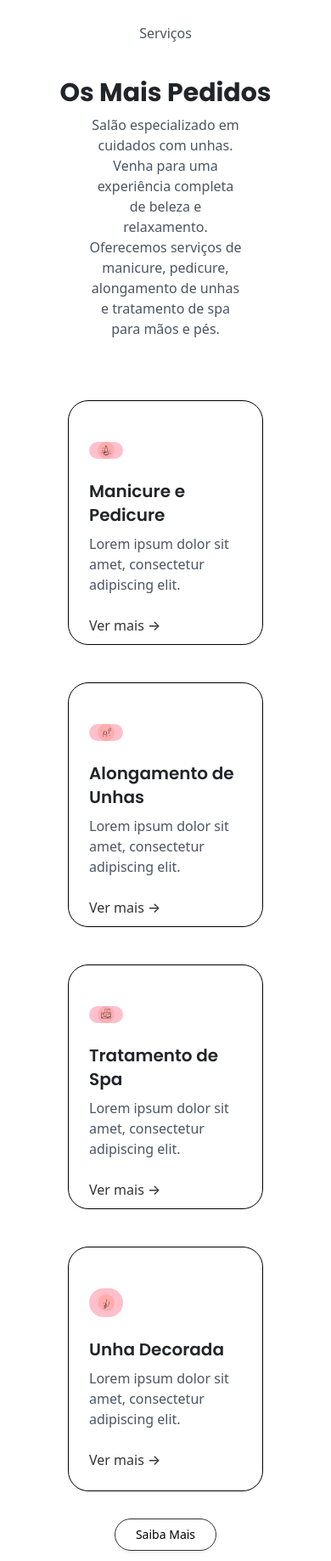
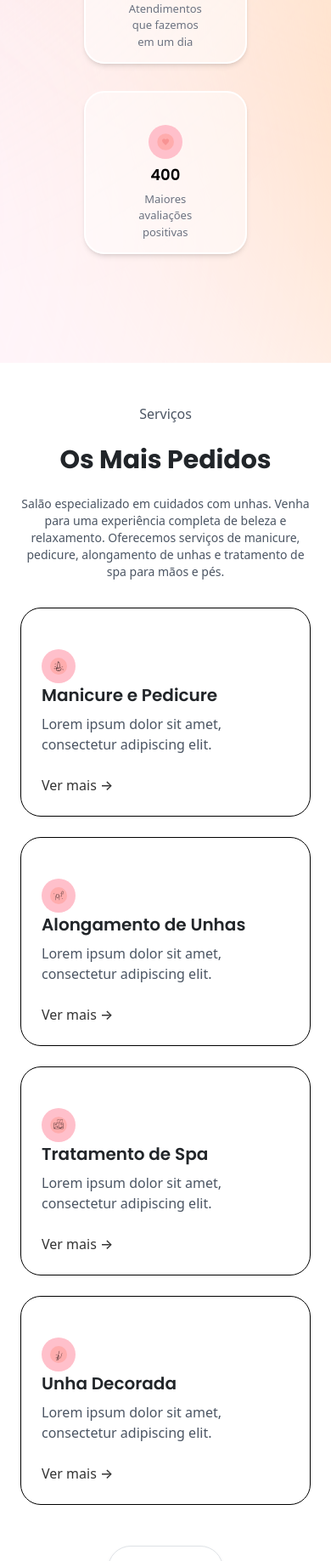
Before and after one commit to nandamyrita/Patty-Nails-1, a Node server app: page / in a window 390 px wide; the page is wider, and only the part inside the window is pictured. Shown: the part 1139-2976 px from the top of that part at 85% size. Run offline with Node 20, Linux system fonts and the light colour scheme; some libraries are stand-ins or nearby versions.

Commit message:
responsividade

```diff
--- a/views/primeira_pagina.handlebars
+++ b/views/primeira_pagina.handlebars
@@ -49,12 +49,15 @@
 </head>
 
 <body class="flex flex-col items-center">
+ <header class="w-full flex justify-center relative z-10">
+    <nav class="bg-transparent w-full px-4 sm:px-8 py-1 flex items-center justify-between text-black shadow-sm absolute">
+      <!-- Logo -->
+      <a href="/" aria-label="Início">
+        <img src="img/logo.svg" alt="Logo Patty Nails" class="h-24">
+      </a>
 
-  <header class="w-full flex justify-center relative z-10">
-    <nav class="bg-transparent w-full px-20 py-1 flex justify-between items-center text-black shadow-sm absolute">
-
-      <!-- Links de navegação -->
-      <div class="flex space-x-6 text-[15px]">
+      <!-- Links de Navegação (Desktop) -->
+      <div class="hidden md:flex space-x-6 text-[15px]">
         <a href="#home" class="hover:underline">Home</a>
         <a href="#mais-pedidos" class="hover:underline">Serviços</a>
         <a href="#sobre" class="hover:underline">Sobre</a>
@@ -62,27 +65,47 @@
         <a href="#bestsellers" class="hover:underline">Bestsellers</a>
       </div>
 
-      <!-- Logo -->
-      <div class="flex-grow flex justify-center items-center">
-        <a href="/" aria-label="Início"><img src="img/logo.svg" alt="Logo Patty Nails" class="h-24 mr-48" /></a>
+      <!-- Botões de Ação -->
+      <div class="hidden md:flex gap-4">
+        <button onclick="window.location.href='/login'" class="relative overflow-hidden text-sm px-6 py-2 border border-gray-400 text-pink-500 bg-white rounded-full transition duration-500 shadow-sm hover:shadow-lg focus:outline-none focus:ring-2 focus:ring-pink-200 group">
+          <span class="absolute inset-0 bg-gradient-to-r from-pink-400 to-pink-200 transform scale-0 group-hover:scale-150 transition-transform duration-500 rounded-full"></span>
+          <span class="relative">Agende Aqui</span>
+        </button>
+        <button onclick="window.location.href='/profile'" class="relative overflow-hidden text-sm px-6 py-2 border border-gray-400 text-pink-500 bg-white rounded-full transition duration-500 shadow-sm hover:shadow-lg focus:outline-none focus:ring-2 focus:ring-pink-200 group">
+          <span class="absolute inset-0 bg-gradient-to-r from-pink-400 to-pink-200 transform scale-0 group-hover:scale-150 transition-transform duration-500 rounded-full"></span>
+          <span class="relative">Meu Perfil</span>
+        </button>
       </div>
 
-      <!-- Botões de Ação -->
-      <div class="flex gap-4">
-        <button onclick="window.location.href='/login'"
-    class="relative overflow-hidden text-sm px-6 py-2 border-1 border-[#333333] text-[#FFC0CB] bg-white rounded-full transition-all duration-500 ease-in-out shadow-sm hover:shadow-lg focus:outline-none focus:ring-2 focus:ring-[#F1A7C0] group">
-    <span class="absolute inset-0 bg-gradient-to-r from-[#FFC0CB] to-[#F1A7C0] transition-transform duration-500 ease-in-out transform scale-0 group-hover:scale-150 rounded-full"></span>
-    <span class="relative text-[#000000] transition-colors duration-150 ease-in-out ">Agende Aqui</span>
+      <!-- Botão Mobile -->
+      <button id="mobile-menu-toggle" class="md:hidden text-black focus:outline-none">
+        <svg class="w-6 h-6" xmlns="http://www.w3.org/2000/svg" fill="none" viewBox="0 0 24 24" stroke="currentColor">
+          <path stroke-linecap="round" stroke-linejoin="round" stroke-width="2" d="M4 6h16M4 12h16M4 18h16" />
+        </svg>
       </button>
+    </nav>
 
-        <button onclick="window.location.href='/profile'"
-    class="relative overflow-hidden text-sm px-6 py-2 border-1 border-[#333333] text-[#FFC0CB] bg-white rounded-full transition-all duration-500 ease-in-out shadow-sm hover:shadow-lg focus:outline-none focus:ring-2 focus:ring-[#F1A7C0] group">
-    <span class="absolute inset-0 bg-gradient-to-r from-[#FFC0CB] to-[#F1A7C0] transition-transform duration-500 ease-in-out transform scale-0 group-hover:scale-150 rounded-full"></span>
-    <span class="relative text-[#000000] transition-colors duration-150 ease-in-out ">Meu Perfil</span>
-</button>
+    <!-- Menu Mobile -->
+    <div id="mobile-menu" class="hidden absolute top-full left-0 w-full bg-white shadow-md md:hidden">
+      <div class="px-4 py-2 space-y-2">
+        <a href="#home" class="block text-sm hover:underline">Home</a>
+        <a href="#mais-pedidos" class="block text-sm hover:underline">Serviços</a>
+        <a href="#sobre" class="block text-sm hover:underline">Sobre</a>
+        <a href="#depoimentos" class="block text-sm hover:underline">Depoimentos</a>
+        <a href="#bestsellers" class="block text-sm hover:underline">Bestsellers</a>
       </div>
-    </nav>
+    </div>
   </header>
+
+ <script>
+
+    const mobileMenuToggle = document.getElementById('mobile-menu-toggle');
+    const mobileMenu = document.getElementById('mobile-menu');
+
+    mobileMenuToggle.addEventListener('click', () => {
+      mobileMenu.classList.toggle('hidden');
+    });
+  </script>
 
   <!-- Plugin VLibras -->
   <div vw class="enabled">
@@ -111,15 +134,16 @@
     <span class="relative text-[#000000] transition-colors duration-150 ease-in-out ">Agende Aqui </span>
 </button>
 
-        <div class="flex gap-8 mt-4 md:mt-8">
+       <div class="flex gap-8 mt-4 md:mt-8 flex-wrap justify-center">
   <!-- Itens estatísticos -->
   <div class="flex flex-col items-center justify-center w-48 h-48 bg-white/50 border-2 border-white bg-cover rounded-3xl shadow-md text-center space-y-2 hover:scale-110 transition-transform duration-500">
-            <div class="bg-[#FFC0CB] rounded-full w-10 h-10 flex items-center justify-center mt-4 ">
+    <div class="bg-[#FFC0CB] rounded-full w-10 h-10 flex items-center justify-center mt-4">
       <img src="./img/heart.svg" alt="Ícone de coração" class="w-5 h-5">
     </div>
     <h2 class="text-[18px] font-semibold text-black">2k</h2>
     <p class="text-gray-500 w-1/2 text-[13px]">Seguidores no Instagram que acompanham</p>
   </div>
+
   <div class="flex flex-col items-center justify-center w-48 h-48 bg-white/50 bg-cover rounded-3xl shadow-md text-center border-2 border-white space-y-2 hover:scale-110 transition-transform duration-500">
     <div class="bg-[#FFC0CB] rounded-full w-10 h-10 flex items-center justify-center mt-4">
       <img src="./img/heart.svg" alt="Ícone de coração" class="w-5 h-5">
@@ -127,6 +151,7 @@
     <h2 class="text-[18px] font-semibold text-black">50</h2>
     <p class="text-gray-500 w-1/2 text-[13px]">Atendimentos que fazemos em um dia</p>
   </div>
+
   <div class="flex flex-col items-center justify-center w-48 h-48 bg-white/50 bg-cover rounded-3xl shadow-md text-center border-2 border-white space-y-2 hover:scale-110 transition-transform duration-500">
     <div class="bg-[#FFC0CB] rounded-full w-10 h-10 flex items-center justify-center mt-4">
       <img src="./img/heart.svg" alt="Ícone de coração" class="w-5 h-5">
@@ -135,26 +160,26 @@
     <p class="text-gray-500 w-1/2 text-[13px]">Maiores avaliações positivas</p>
   </div>
 </div>
-      </div>
 
-      <div class="absolute inset-y-0 right-0 flex items-center">
-        <img class="max-w-none h-full xl:block" src="./img/heroImg.svg" alt="Imagem de unha">
+
+      <div class="absolute inset-y-0 right-0 items-center xl:block hidden">
+      <img class="max-w-none h-full" src="./img/heroImg.svg" alt="Imagem de unha">
     </div>
     </section>
 
-    <!-- Seção de Serviços Mais Pedidos -->
  <section id="mais-pedidos" class="py-12 bg-white w-full justify-center">
-      <div class="container mx-auto text-center flex flex-col items-center justify-center w-full">
-        <p class="text-gray-600 mb-10 w-1/2 text-center">Serviços</p>
-        <h2 class="text-3xl font-bold mb-2">Os Mais Pedidos</h2>
-        <p class=" text-gray-600 mb-10 w-1/2 text-center">
+  <div class="container mx-auto text-center flex flex-col items-center justify-center px-4 md:px-8">
+    <p class="text-gray-600 mb-4 text-base md:text-lg">Serviços</p>
+    <h2 class="text-3xl font-bold mb-4">Os Mais Pedidos</h2>
+    <p class="text-gray-600 mb-8 text-sm md:text-base w-full md:w-2/3 lg:w-1/2">
       Salão especializado em cuidados com unhas. Venha para uma experiência completa de beleza e relaxamento. Oferecemos serviços de manicure, pedicure, alongamento de unhas e tratamento de spa para mãos e pés.
     </p>
   </div>
 
-      <div class="grid grid-cols-1 md:grid-cols-4 gap-11 mt-8 mb-8 mx-20">
+  <!-- Grid de serviços -->
+  <div class="grid grid-cols-1 sm:grid-cols-2 lg:grid-cols-4 gap-6 px-6 md:px-20">
     <!-- Card de Serviço 1 -->
-        <div class="border border-black rounded-3xl p-6 h-72 gap-4 flex flex-col hover:bg-[#FFC0CB]">
+    <div class="border border-black rounded-3xl p-6 flex flex-col hover:bg-[#FFC0CB] transition-colors">
       <div class="bg-[#FFC0CB] rounded-full w-10 h-10 flex items-center justify-center mt-4">
         <img src="./img/top1.svg" alt="Ícone de Manicure e Pedicure" class="w-5 h-5">
       </div>
@@ -166,7 +191,7 @@
     </div>
 
     <!-- Card de Serviço 2 -->
-        <div class="border-1 border-black rounded-3xl p-6 h-72 gap-4 flex flex-col hover:bg-[#FFC0CB]">
+    <div class="border border-black rounded-3xl p-6 flex flex-col hover:bg-[#FFC0CB] transition-colors">
       <div class="bg-[#FFC0CB] rounded-full w-10 h-10 flex items-center justify-center mt-4">
         <img src="./img/top2.svg" alt="Ícone de Alongamento de Unhas" class="w-5 h-5">
       </div>
@@ -178,7 +203,7 @@
     </div>
 
     <!-- Card de Serviço 3 -->
-        <div class="border-1 border-black rounded-3xl p-6 h-72 gap-4 flex flex-col hover:bg-[#FFC0CB]">
+    <div class="border border-black rounded-3xl p-6 flex flex-col hover:bg-[#FFC0CB] transition-colors">
       <div class="bg-[#FFC0CB] rounded-full w-10 h-10 flex items-center justify-center mt-4">
         <img src="./img/top3.svg" alt="Ícone de Tratamento de Spa" class="w-5 h-5">
       </div>
@@ -189,9 +214,10 @@
       </div>
     </div>
 
-        <div class="border-1 border-black rounded-3xl p-6 h-72 gap-4 flex flex-col hover:bg-[#FFC0CB]">
+    <!-- Card de Serviço 4 -->
+    <div class="border border-black rounded-3xl p-6 flex flex-col hover:bg-[#FFC0CB] transition-colors">
       <div class="bg-[#FFC0CB] rounded-full w-10 h-10 flex items-center justify-center mt-4">
-            <img src="./img/top4.svg" alt="Unha Decorada" class="w-5 h-5">
+        <img src="./img/top4.svg" alt="Ícone de Unha Decorada" class="w-5 h-5">
       </div>
       <div class="text-left">
         <h3 class="text-xl font-semibold mb-2">Unha Decorada</h3>
@@ -201,35 +227,39 @@
     </div>
   </div>
 
-      <div class="container mx-auto text-center flex flex-col items-center justify-center w-full">
-
+  <!-- Botão final -->
+  <div class="mt-12 text-center">
     <button onclick="window.location.href='/profile'"
-    class=" relative overflow-hidden text-sm px-6 py-2 border-1 border-[#333333] text-[#FFC0CB] bg-transparent rounded-full transition-all duration-500 ease-in-out shadow-sm hover:shadow-lg focus:outline-none focus:ring-2 focus:ring-[#F1A7C0] group">
+            class="relative overflow-hidden text-sm px-8 py-3 border border-[#333333] text-[#FFC0CB] bg-transparent rounded-full transition-all duration-500 shadow-sm hover:shadow-lg focus:outline-none focus:ring-2 focus:ring-[#F1A7C0] group">
       <span class="absolute inset-0 bg-gradient-to-r from-[#FFC0CB] to-[#F1A7C0] transition-transform duration-500 ease-in-out transform scale-0 group-hover:scale-150 rounded-full"></span>
-    <span class="relative text-[#000000] transition-colors duration-150 ease-in-out "> Saiba Mais </span>
+      <span class="relative text-[#000000] transition-colors duration-150 ease-in-out">Saiba Mais</span>
     </button>
   </div>
 </section>
 
-    <!-- Terceira seção: Sobre nós -->
-    <section id    = "sobre" class = "image2 bg-no-repeat bg-cover w-full flex items-center">
-    <div     class = "max-w-6xl mx-auto px-4 grid grid-cols-1 md:grid-cols-2 gap-20">
-    <div     class = "flex flex-col justify-center gap-6">
-    <h2      class = "text-6xl font-semibold mb-4 text-black">Sobre Nós</h2>
-    <p       class = "text-lg text-gray-500 mb-6 w-10/12">
+
+   <section id="sobre" class="image2 bg-no-repeat bg-cover w-full flex items-center py-12">
+  <div class="max-w-6xl mx-auto px-4 grid grid-cols-1 md:grid-cols-2 gap-8 items-center">
+    <!-- Texto Sobre Nós -->
+    <div class="flex flex-col justify-center items-center md:items-start text-center md:text-left gap-6">
+      <h2 class="text-4xl md:text-6xl font-semibold mb-4 text-black">Sobre Nós</h2>
+      <p class="text-left md:text-lg text-gray-500 mb-6 w-full md:w-10/12">
         A Patty Esmalteria é uma esmalteria localizada no Shopping Metrô Boulevard Tatuapé, em São Paulo. Iniciando suas atividades em 2012, a loja se especializou em serviços de alongamento de unhas, utilizando técnicas como Gel, Polygel e Fibra de Vidro. Além disso, oferece uma ampla gama de tratamentos de beleza, incluindo esmaltação em gel, design de sobrancelhas, nail art e manicure e pedicure tradicionais. Um dos grandes diferenciais da Patty Esmalteria é a durabilidade de seus serviços: os alongamentos podem durar até três meses, enquanto a esmaltação em gel tem uma durabilidade de 10 a 15 dias sem descascar, borrões ou necessidade de secagem adicional.
       </p>
       <button onclick="window.location.href='/login'"
-    class="w-32 relative overflow-hidden text-sm px-6 py-2 border-1 border-[#333333] text-[#FFC0CB] bg-transparent rounded-full transition-all duration-500 ease-in-out shadow-sm hover:shadow-lg focus:outline-none focus:ring-2 focus:ring-[#F1A7C0] group">
+              class="w-32 relative overflow-hidden text-sm px-6 py-2 border border-[#333333] text-[#FFC0CB] bg-transparent rounded-full transition-all duration-500 ease-in-out shadow-sm hover:shadow-lg focus:outline-none focus:ring-2 focus:ring-[#F1A7C0] group">
         <span class="absolute inset-0 bg-gradient-to-r from-[#FFC0CB] to-[#F1A7C0] transition-transform duration-500 ease-in-out transform scale-0 group-hover:scale-150 rounded-full"></span>
-    <span class="relative text-[#000000] transition-colors duration-150 ease-in-out "> Veja Mais</span>
+        <span class="relative text-[#000000] transition-colors duration-150 ease-in-out">Veja Mais</span>
       </button>
     </div>
-        <div class = "w-full">
-        <img src   = "./img/imgAboutUs.svg" alt = "Imagem de Sobre nós" class = " h-[95%]">
+
+    <!-- Imagem Sobre Nós -->
+    <div class="flex justify-center">
+      <img src="./img/imgAboutUs.svg" alt="Imagem de Sobre nós" class="w-full h-auto max-w-sm md:max-w-full">
     </div>
   </div>
 </section>
+
 
 
 
@@ -267,74 +297,71 @@
     </div>
   </section>
 
-<section id    = "bestsellers" class = "flex justify-center items-center mb-40">
-<div     class = "flex flex-col items-center gap-4">
-<div     class = "flex gap-4 w-full flex-row justify-center">
+<section id="bestsellers" class="flex justify-center items-center mb-40 px-4">
+  <div class="flex flex-col items-center gap-4">
+    <!-- Contêiner de imagens -->
+    <div class="flex flex-wrap sm:flex-nowrap justify-center gap-4 w-full">
       <!-- Imagem principal expandida -->
-         <figure id = "first-image" class = "relative transition-all duration-400 ease-in-out transform w-[300px] h-[500px] hover:w-80 cursor-pointer flex-shrink-0 hover:shadow-lg rounded-lg">
+      <figure id="first-image" class="relative transition-all duration-400 ease-in-out transform w-full sm:w-[300px] h-[300px] sm:h-[500px] hover:w-80 cursor-pointer flex-shrink-0 hover:shadow-lg rounded-lg">
         <img
-               src   = "./img/best1.jpg"
-               alt   = "Principal Image"
-               class = "object-cover rounded-lg shadow-md h-full"
+          src="./img/best1.jpg"
+          alt="Principal Image"
+          class="object-cover rounded-lg shadow-md w-full h-full"
         >
       </figure>
       <!-- Imagens menores com hover para expandir -->
-        <figure class = "relative transition-all duration-400 ease-in-out transform w-24 h-[500px] hover:w-80 cursor-pointer flex-shrink-0 hover:shadow-lg rounded-lg " onMouseEnter = "shrinkFirstImage()" onMouseLeave = "expandFirstImage()">
+      <figure class="relative transition-all duration-400 ease-in-out transform w-24 h-[300px] sm:h-[500px] hover:w-80 cursor-pointer flex-shrink-0 hover:shadow-lg rounded-lg" onMouseEnter="shrinkFirstImage()" onMouseLeave="expandFirstImage()">
         <img
-               class = "object-cover rounded-lg shadow-md h-full hover:shadow-lg"
-               src   = "./img/best2.jpg"
-               alt   = "Skyline Oasis preview"
+          src="./img/best2.jpg"
+          alt="Skyline Oasis preview"
+          class="object-cover rounded-lg shadow-md w-full h-full"
+        >
+      </figure>
+      <figure class="relative transition-all duration-400 ease-in-out transform w-24 h-[300px] sm:h-[500px] hover:w-80 cursor-pointer flex-shrink-0 hover:shadow-lg rounded-lg" onMouseEnter="shrinkFirstImage()" onMouseLeave="expandFirstImage()">
+        <img
+          src="./img/best9.jpg"
+          alt="Skyline Oasis preview"
+          class="object-cover rounded-lg shadow-md w-full h-full"
+        >
+      </figure>
+      <!-- Outras imagens -->
+      <figure class="relative transition-all duration-400 ease-in-out transform w-24 h-[300px] sm:h-[500px] hover:w-80 cursor-pointer flex-shrink-0 hover:shadow-lg rounded-lg" onMouseEnter="shrinkFirstImage()" onMouseLeave="expandFirstImage()">
+        <img
+          src="./img/best4.jpg"
+          alt="Vista Paradiso preview"
+          class="object-cover rounded-lg shadow-md w-full h-full"
+        >
+      </figure>
+      <figure class="relative transition-all duration-400 ease-in-out transform w-24 h-[300px] sm:h-[500px] hover:w-80 cursor-pointer flex-shrink-0 hover:shadow-lg rounded-lg" onMouseEnter="shrinkFirstImage()" onMouseLeave="expandFirstImage()">
+        <img
+          src="./img/best5.jpg"
+          alt="Villa Verde preview"
+          class="object-cover rounded-lg shadow-md w-full h-full"
+        >
+      </figure>
+      <figure class="relative transition-all duration-400 ease-in-out transform w-24 h-[300px] sm:h-[500px] hover:w-80 cursor-pointer flex-shrink-0 hover:shadow-lg rounded-lg" onMouseEnter="shrinkFirstImage()" onMouseLeave="expandFirstImage()">
+        <img
+          src="./img/best6.jpg"
+          alt="Villa Verde preview"
+          class="object-cover rounded-lg shadow-md w-full h-full"
+        >
+      </figure>
+      <figure class="relative transition-all duration-400 ease-in-out transform w-24 h-[300px] sm:h-[500px] hover:w-80 cursor-pointer flex-shrink-0 hover:shadow-lg rounded-lg" onMouseEnter="shrinkFirstImage()" onMouseLeave="expandFirstImage()">
+        <img
+          src="./img/best7.jpg"
+          alt="Villa Verde preview"
+          class="object-cover rounded-lg shadow-md w-full h-full"
         >
       </figure>
 
-         <figure class = "relative transition-all duration-400 ease-in-out transform w-24 h-[500px] hover:w-80 cursor-pointer flex-shrink-0 hover:shadow-lg rounded-lg  " onMouseEnter = "shrinkFirstImage()" onMouseLeave = "expandFirstImage()">
-            <img
-               class = "object-cover rounded-lg shadow-md h-full hover:shadow-lg"
-               src   = "./img/best9.jpg"
-               alt   = "Skyline Oasis preview"
-            >
-         </figure>
-         <!-- Mais figuras de exemplo -->
-         <figure class = "relative transition-all duration-400 ease-in-out transform w-24 h-[500px] hover:w-80 cursor-pointer flex-shrink-0 hover:shadow-lg rounded-lg" onMouseEnter = "shrinkFirstImage()" onMouseLeave = "expandFirstImage()">
-            <img
-               class = "object-cover rounded-lg shadow-md h-full"
-               src   = "./img/best4.jpg"
-               alt   = "Vista Paradiso preview"
-            >
-         </figure>
-         <figure class = "relative transition-all duration-400 ease-in-out transform w-24 h-[500px] hover:w-80 cursor-pointer flex-shrink-0 hover:shadow-lg rounded-lg" onMouseEnter = "shrinkFirstImage()" onMouseLeave = "expandFirstImage()">
-            <img
-               class = "object-cover rounded-lg shadow-md h-full"
-               src   = "./img/best5.jpg"
-               alt   = "Villa Verde preview"
-            >
-         </figure>
-         <figure class = "relative transition-all duration-400 ease-in-out transform w-24 h-[500px] hover:w-80 cursor-pointer flex-shrink-0 hover:shadow-lg rounded-lg" onMouseEnter = "shrinkFirstImage()" onMouseLeave = "expandFirstImage()">
-            <img
-               class = "object-cover rounded-lg shadow-md h-full"
-               src   = "./img/best6.jpg"
-               alt   = "Villa Verde preview"
-            >
-         </figure>
-          <figure class = "relative transition-all duration-400 ease-in-out transform w-24 h-[500px] hover:w-80 cursor-pointer flex-shrink-0 hover:shadow-lg rounded-lg" onMouseEnter = "shrinkFirstImage()" onMouseLeave = "expandFirstImage()">
-            <img
-               class = "object-cover rounded-lg shadow-md h-full"
-               src   = "./img/best7.jpg"
-               alt   = "Villa Verde preview"
-            >
-         </figure>
-          <figure class = "relative transition-all duration-400 ease-in-out transform w-24 h-[500px] hover:w-80 cursor-pointer flex-shrink-0 hover:shadow-lg rounded-lg" onMouseEnter = "shrinkFirstImage()" onMouseLeave = "expandFirstImage()">
-            <img
-               class = "object-cover rounded-lg shadow-md h-full"
-               src   = "./img/best8.jpg"
-               alt   = "Villa Verde preview"
-            >
-         </figure>
     </div>
     <!-- Título abaixo das imagens -->
-      <h2 class = "text-[30px] font-semibold mt-4 tracking-widest text-gray-700"> B E S T <span class = "italic "> S E L L E R S </span></h2>
+    <h2 class="text-[20px] sm:text-[30px] font-semibold mt-4 tracking-widest text-gray-700">
+      B E S T <span class="italic">S E L L E R S</span>
+    </h2>
   </div>
 </section>
+
 
 
 
@@ -473,16 +500,16 @@
 
 <footer class="bg-pink-50 text-center py-10 w-full">
   <!-- Navigation Links -->
-  <div class="flex justify-center space-x-8 text-gray-700 mb-6">
-    <a href="#home" class="hover:underline">Home</a>
-    <a href="#mais-pedidos" class="hover:underline">Serviços</a>
-    <a href="#sobre" class="hover:underline">Sobre</a>
-    <a href="#depoimentos" class="hover:underline">Depoimentos</a>
-    <a href="#bestsellers" class="hover:underline">Bestsellers</a>
+  <div class="flex flex-wrap justify-center space-x-4 sm:space-x-8 text-gray-700 mb-6">
+    <a href="#home" class="hover:underline text-sm sm:text-base">Home</a>
+    <a href="#mais-pedidos" class="hover:underline text-sm sm:text-base">Serviços</a>
+    <a href="#sobre" class="hover:underline text-sm sm:text-base">Sobre</a>
+    <a href="#depoimentos" class="hover:underline text-sm sm:text-base">Depoimentos</a>
+    <a href="#bestsellers" class="hover:underline text-sm sm:text-base">Bestsellers</a>
   </div>
 
   <!-- Social Media Icons -->
-  <div class="flex justify-center space-x-6 text-gray-700 mb-10">
+  <div class="flex justify-center space-x-4 sm:space-x-6 text-gray-700 mb-8">
     <a href="#" class="hover:text-gray-900"><img src="img/facebook-black.svg" alt="Facebook" class="w-5 h-5"></a>
     <a href="#" class="hover:text-gray-900"><img src="img/Twitter.png" alt="Twitter" class="w-5 h-5"></a>
     <a href="#" class="hover:text-gray-900"><img src="img/Instagram.png" alt="Instagram" class="w-5 h-5"></a>
@@ -490,14 +517,9 @@
   </div>
 
   <!-- Logo and Legal Links -->
-  <div class="flex flex-col items-center space-y-4">
-
-    <div class="flex items-center space-x-4 text-sm text-gray-500">
-      <p>© 2024 PattyNails. Todos os direitos reservados.</p>
-
-
-    </div>
-         <div class="flex justify-center space-x-6 text-gray-500 mb-10">
+  <div class="flex flex-col items-center space-y-4 text-gray-500">
+    <p class="text-xs sm:text-sm">© 2024 PattyNails. Todos os direitos reservados.</p>
+    <div class="flex flex-wrap justify-center space-x-4 sm:space-x-6 text-xs sm:text-sm">
       <a href="#" class="hover:underline">Termos de Uso</a>
       <a href="#" class="hover:underline">Política de Privacidade</a>
     </div>
```
Also changed, not shown: views/calendar.handlebars (+37 -56 lines), views/login.handlebars (+38 -25 lines). Lines whose indentation alone changed are shown as unchanged.
